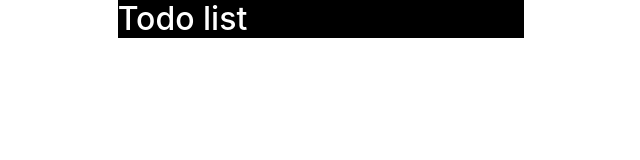
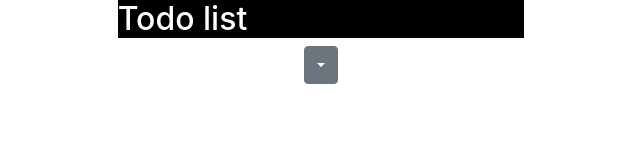
Before and after one commit to GingerBoy14/simple-TODO, a React (Create React App) app: page / in a window 1280 px wide. Shown: the top 160 px of the page, without its empty margins (319-959 px from the left). Built offline with nearby package versions, Linux system fonts and the light colour scheme.

Commit message:
init dropdown branch

```diff
--- a/src/components/App/App.js
+++ b/src/components/App/App.js
@@ -1,10 +1,12 @@
 import './style.scss'
+import Dropdown from '../DropDown/Dropdown'
 
 const App = () => {
   return (
     <div className="row h-100 justify-content-center">
       <div className="col-4">
         <h2>Todo list</h2>
+        <Dropdown />
       </div>
     </div>
   )
--- /dev/null
+++ b/src/components/DropDown/Dropdown.js
@@ -0,0 +1,28 @@
+const Dropdown = () => {
+  return (
+    <div className="row h-100 justify-content-center">
+      <div className="dropdown">
+        <button
+          className="btn btn-secondary dropdown-toggle"
+          type="button"
+          id="dropdownMenuButton"
+          data-toggle="dropdown"
+          aria-haspopup="true"
+          aria-expanded="false"></button>
+        <div className="dropdown-menu" aria-labelledby="dropdownMenuButton">
+          <a className="dropdown-item" href="#">
+            Action
+          </a>
+          <a className="dropdown-item" href="#">
+            Another action
+          </a>
+          <a className="dropdown-item" href="#">
+            Something else here
+          </a>
+        </div>
+      </div>
+    </div>
+  )
+}
+
+export default Dropdown
--- a/src/components/DropDown/index.js
+++ b/src/components/DropDown/index.js
@@ -0,0 +1,3 @@
+import Dropdown from './Dropdown'
+
+export default Dropdown
```
Also changed, not shown: 1 other file (tests, documents, lock files or other folders).
